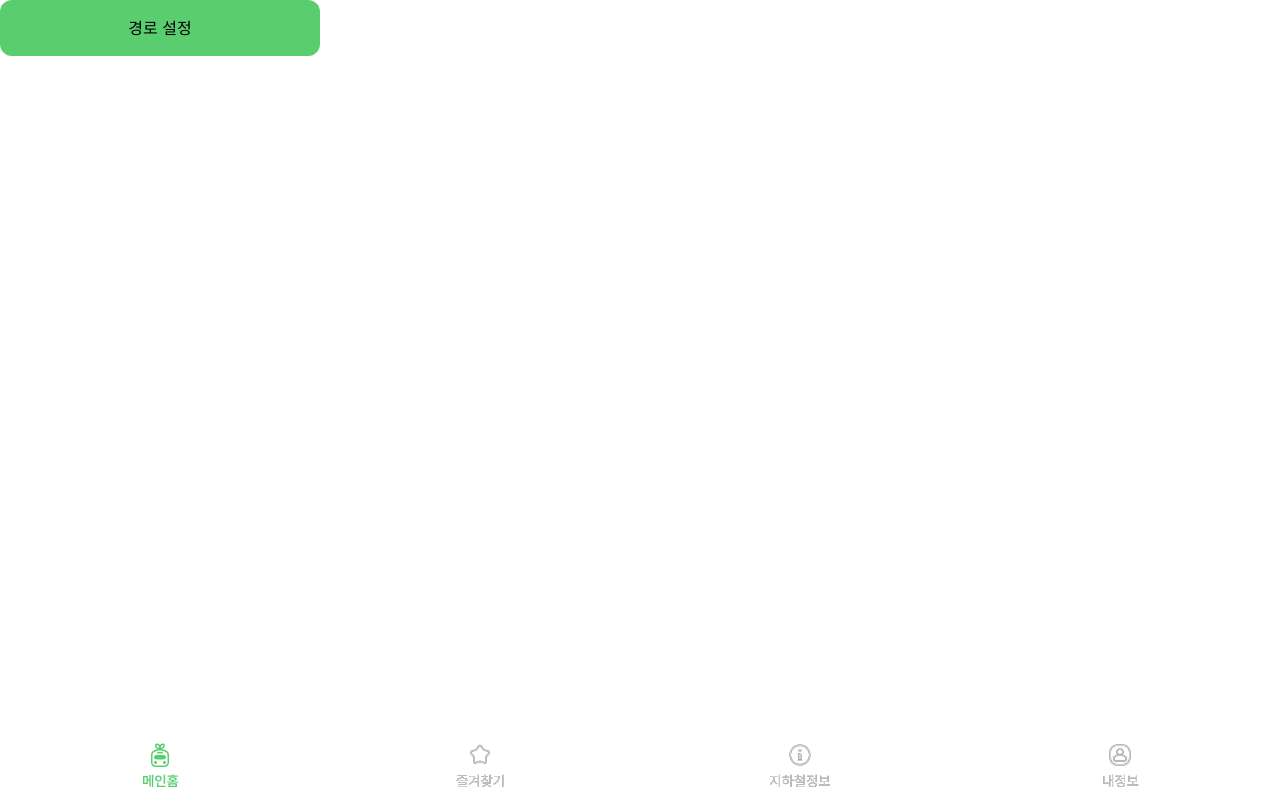
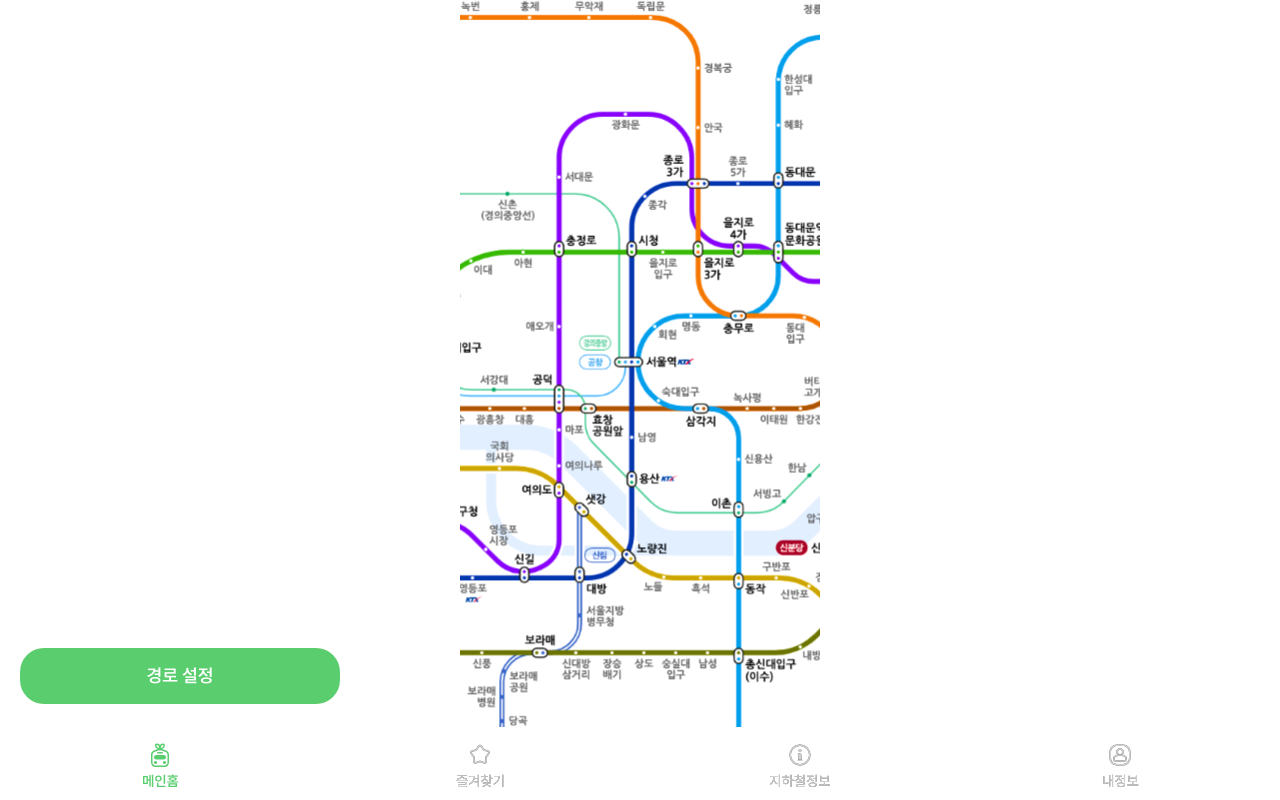
Before and after one commit to Legitgoons/Everyones-Subway, a React (Create React App) app: page /main in a window 1280 px wide. Built offline with nearby package versions, Linux system fonts and the light colour scheme.

Commit message:
메인 페이지 디자인 추가

```diff
--- a/src/components/Navbar/Navbar.jsx
+++ b/src/components/Navbar/Navbar.jsx
@@ -24,9 +24,13 @@ const Navbar = () => {
   const handleMyinfoClick = () => navigate('/routeInfo');
 
   return (
-    <div className='h-[9.1vh] justify-self-end w-screen flex items-center justify-around'>
+    <div className='h-[9.1vh] justify-self-end w-screen flex items-center justify-around bg-white'>
       <button onClick={handleHomeClick}>
-        {checkCurrentPath(['/main', '/select']) ? <FooterHomeOn /> : <FooterHome />}
+        {checkCurrentPath(['/main', '/select']) ? (
+          <FooterHomeOn />
+        ) : (
+          <FooterHome />
+        )}
       </button>
       <button onClick={handleStarClick}>
         {checkCurrentPath(['/star']) ? <FooterStarOn /> : <FooterStar />}
--- a/src/pages/Main/MainPage.jsx
+++ b/src/pages/Main/MainPage.jsx
@@ -2,6 +2,8 @@ import React, { useEffect } from 'react';
 import { useDispatch } from 'react-redux';
 import { NavLink } from 'react-router-dom';
 import { initStationState } from '../../store';
+import Button from '../../components/common/Button';
+import { ReactComponent as SubwayMap } from '../../assets/images/subwayMap.svg';
 
 const MainPage = () => {
   const dispatch = useDispatch();
@@ -14,11 +16,14 @@ const MainPage = () => {
   }, []);
 
   return (
-    <div className='w-screen flex items-end'>
+    <div className='w-screen flex justify-center'>
+      <div className='h-72 -z-20'>
+        <SubwayMap />
+      </div>
       <NavLink to='/select'>
-        <button className='flex w-80 h-14 justify-center items-center bg-p1 rounded-xl'>
-          경로 설정
-        </button>
+        <div className='absolute flex bottom-24 left-5 justify-center'>
+          <Button>경로 설정</Button>
+        </div>
       </NavLink>
     </div>
   );
```
Also changed, not shown: src/assets/images/subwayMap.svg (added).
